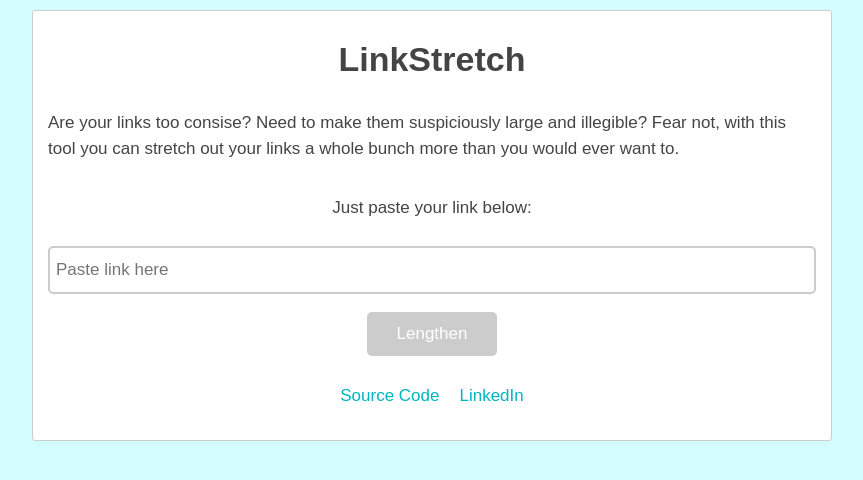
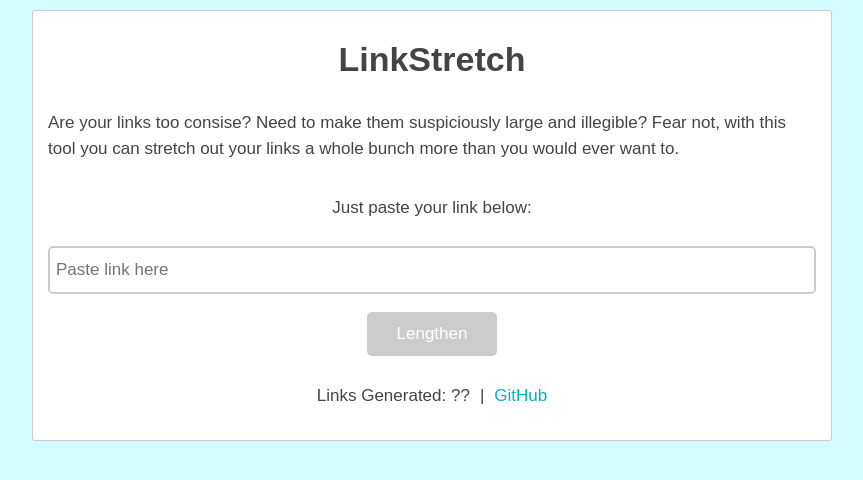
Before and after one commit to 1aggarcia/linkstretch, a React (Vite) app in the folder client/: page / in a window 1280 px wide. Shown: the top 480 px of the page, without its empty margins (208-1071 px from the left). Built offline with nearby package versions, Linux system fonts and the light colour scheme; no server answers.

Commit message:
Integrave link count into client

```diff
--- a/client/src/api-service.ts
+++ b/client/src/api-service.ts
@@ -1,4 +1,4 @@
-const DEV_MODE = false;
+const DEV_MODE = true;
 
 const DOMAIN = DEV_MODE
   ? "http://localhost:3000"
@@ -11,6 +11,7 @@ export const shortlinkKey = "shortlink";
 
 /**
  * Get the link count from the server
+ *
  * @returns Promise resolving to the count,
  *  or rejecting if failure to get a response
  */
@@ -35,6 +36,7 @@ export async function getCountAsync(): Promise<number> {
 
 /**
  * Send a short link to the server to lengthen
+ *
  * @returns Promise resolving to the long link,
  *  or rejecting if failure to get a response
  */
--- a/client/src/components/Error.tsx
+++ b/client/src/components/Error.tsx
@@ -6,8 +6,7 @@ interface ErrorProps {
 export default function Error(props: ErrorProps) {
     return <>
         <h2>Something went wrong</h2>
-        <p>There was an error contanting the server:</p>
-        <p>{props.message}</p>
+        <p style={{color: "red"}}>{props.message}</p>
         <button onClick={props.startOver}>Go back</button>
     </>
 }
--- a/client/src/components/Footer.tsx
+++ b/client/src/components/Footer.tsx
@@ -1,26 +1,17 @@
-// import { useEffect, useState } from "react"
-// import { getCountAsync } from "../api-service";
+import { useLinkCount } from "../hooks"
 
-const repoLink = "https://github.com/1aggarcia/linkstretch"
-const linkedIn = "https://www.linkedin.com/in/apolo-garcia/"
+const REPO_LINK = "https://github.com/1aggarcia/linkstretch"
 
 export default function Footer() {
-    // const [count, setCount] = useState();
-
-    // useEffect(() => {
-    //     getCountAsync()
-    //         .then(setCount)
-    //         .catch(() => setCount("??"));
-    // }, [])
+    const linkCount = useLinkCount();
 
     return (
-        <div style={{margin: "17px 0"}}>
-            <a href={repoLink} style={{margin: "auto 10px"}}>
-                Source Code
-            </a>
-            <a href={linkedIn} style={{margin: "auto 10px"}}>
-                LinkedIn
-            </a>
+        <div style={{margin: "17px 0px"}}>
+            <span>Links Generated: {linkCount}</span>
+            <span style={{margin: "auto 10px"}}>|</span>
+            <span>
+                <a href={REPO_LINK}>GitHub</a>
+            </span>
         </div>
     )
 }
--- /dev/null
+++ b/client/src/hooks.ts
@@ -0,0 +1,16 @@
+/** Custom hooks */
+
+import { useState, useEffect } from "react";
+import { getCountAsync } from "./api-service";
+
+export function useLinkCount() {
+    const [count, setCount] = useState("??");
+
+    useEffect(() => {
+        getCountAsync()
+            .then(count => setCount(count.toString()))
+            .catch(err => console.error(err))
+    }, [])
+
+    return count;
+}
```
